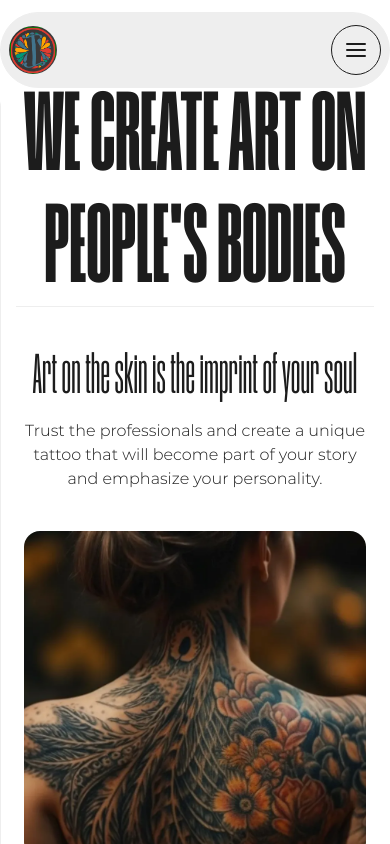
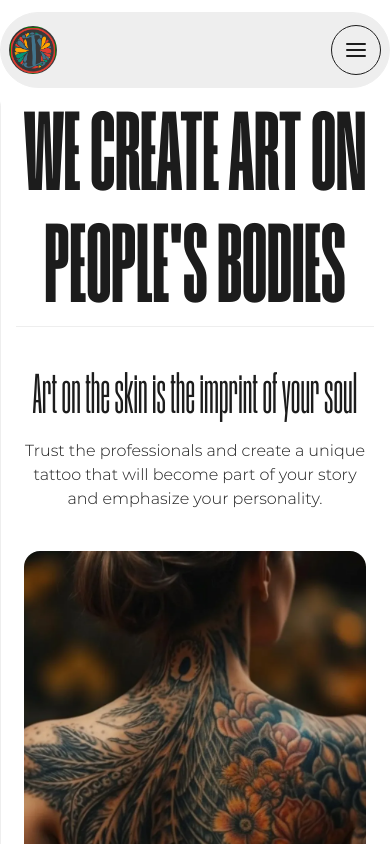
Before and after one commit to uy-scuti100/inked, a Next.js app: page / in a window 390 px wide. Shown: the top 844 px of the page. Built offline with nearby package versions, Linux system fonts and the light colour scheme.

Commit message:
updating lenis

```diff
--- a/app/_components/hero-section.tsx
+++ b/app/_components/hero-section.tsx
@@ -6,7 +6,7 @@ import { ICONS } from "@/constants";
 export default function Herosection() {
 	return (
 		<section className="px-4">
-			<h1 className="pt-[70px] sm:pt-0 text-center lg:text-[9.8rem] md:text-[8rem] sm:text-[7.5rem] text-[7rem] border-b border-greyish mb-7 mt-3 leading-[100%]">
+			<h1 className="pt-[90px] sm:pt-0 text-center lg:text-[9.8rem] md:text-[8rem] sm:text-[7.5rem] text-[7rem] border-b border-greyish mb-7 mt-3 leading-[100%]">
 				WE CREATE ART ON <br className="sm:hidden" /> PEOPLE&apos;S BODIES
 			</h1>
 			<div>
--- a/provider/smooth-scroll.tsx
+++ b/provider/smooth-scroll.tsx
@@ -10,8 +10,8 @@ function SmoothScroll({ children }: { children: React.ReactNode }) {
 			options={{
 				duration: 0.005,
 				smoothWheel: true,
-
-				easing: (t: number): number => (Math.cos(Math.PI * t) - 1) / 2,
+				syncTouch: true,
+				easing: (t: number): number => Math.sin((t * Math.PI) / 2),
 			}}
 		>
 			{children}
```
